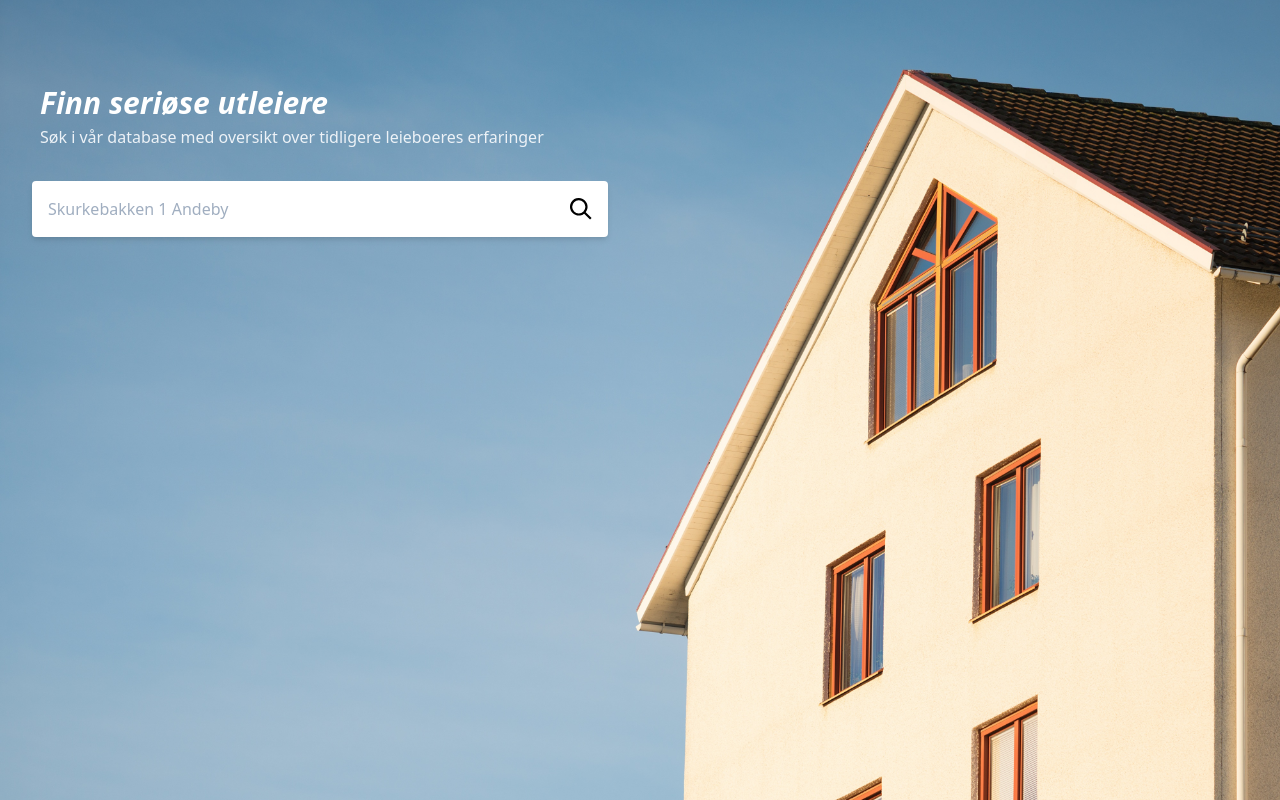
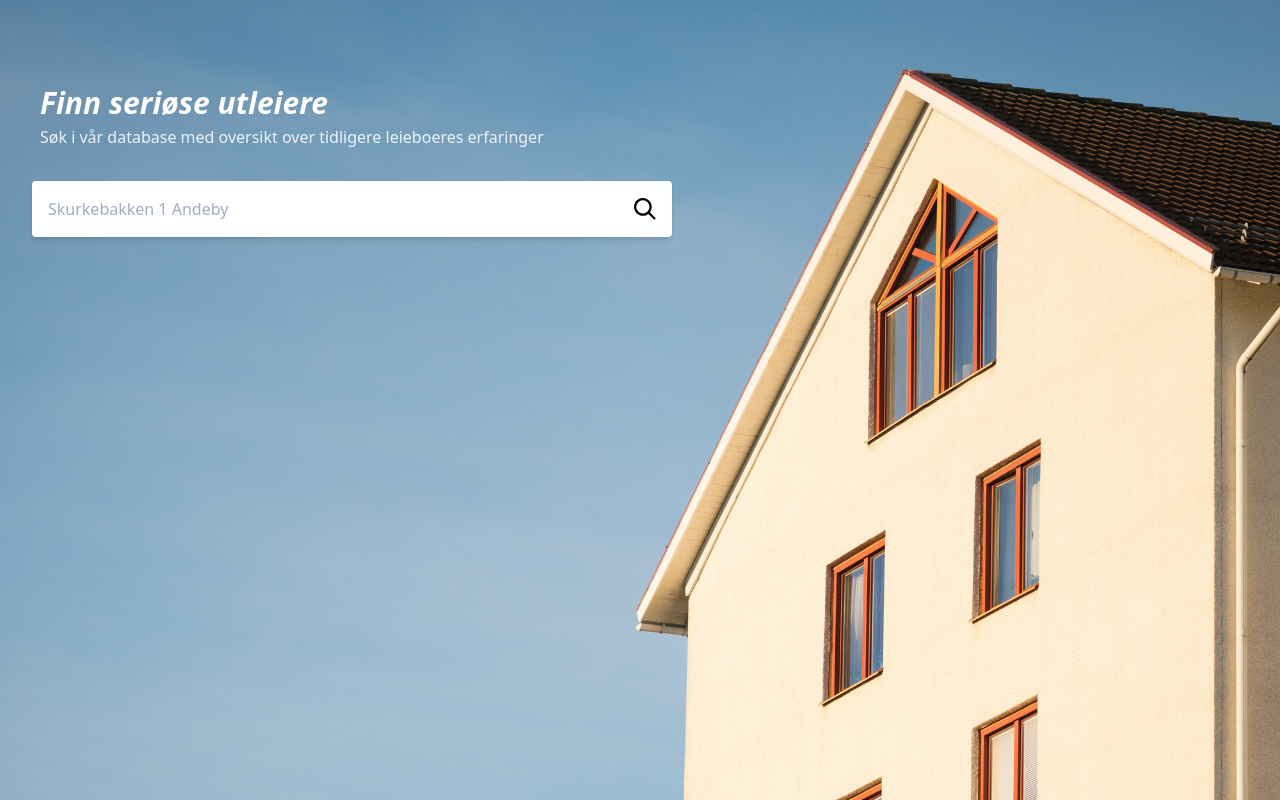
Before and after one commit to ohatland/boligrating.no, a Next.js app: page / in a window 1280 px wide. Built offline with nearby package versions, Linux system fonts and the light colour scheme.

Commit message:
show last query in searchbar

```diff
--- a/components/searchbar.js
+++ b/components/searchbar.js
@@ -1,9 +1,9 @@
-export default function Searchbar() {
+export default function Searchbar(props) {
     return (
-        <div className="content-center p-8 lg:w-1/2">
+        <div className="content-center mx-8 mt-8 lg:w-1/2">
             <form action="/search" method="get" className="bg-white shadow-md rounded">
                 <div className="flex items-center p-1 w-full ">
-                    <input className="p-3 w-full text-green-700" placeholder="Skurkebakken 1 Andeby" name="address" />
+                    <input className="p-3 w-full" placeholder="Skurkebakken 1 Andeby" name="address" defaultValue={props.query}/>
                     <button className="align-right p-3 h-12 w-12" type="submit">
                         <svg xmlns="http://www.w3.org/2000/svg" viewBox="0 0 20 20"><path d="M12.9 14.32a8 8 0 111.41-1.41l5.35 5.33-1.42 1.42-5.33-5.34zM8 14A6 6 0 108 2a6 6 0 000 12z"/></svg>
                     </button>
```
